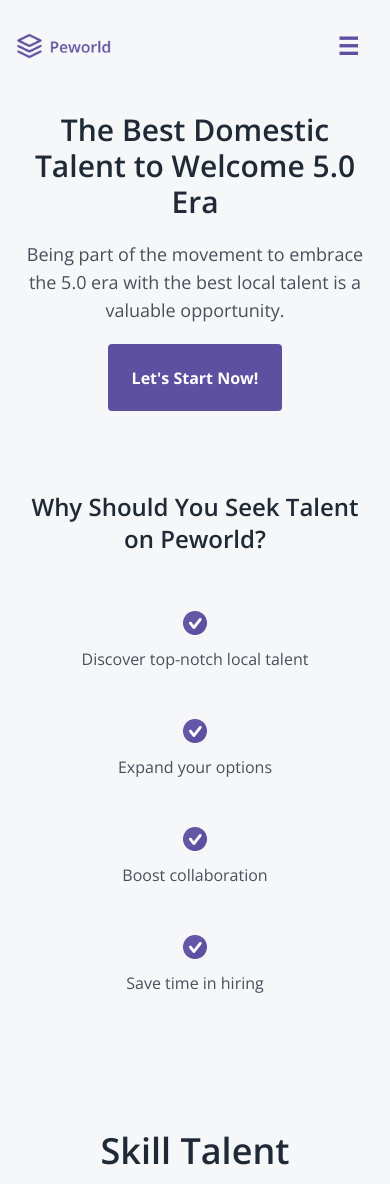
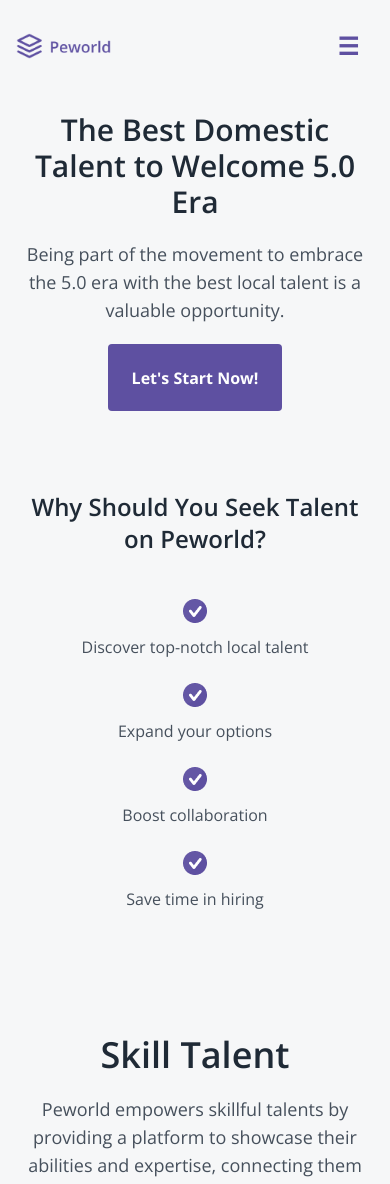
Before and after one commit to harbanery/peworld-hirejob-app, a React (Vite) app: page / in a window 390 px wide. Shown: the top 1184 px of the page. Built offline with nearby package versions, Linux system fonts and the light colour scheme.

Commit message:
finalizing landing page

```diff
--- a/src/pages/Landing/index.jsx
+++ b/src/pages/Landing/index.jsx
@@ -94,20 +94,19 @@ const Landing = () => {
                 Why Should You Seek Talent on Peworld?
               </h2>
               <div className="flex flex-wrap lg:block my-8 xl:my-10">
-                {/* tick */}
-                <div className="flex flex-col lg:flex-row items-center gap-3 lg:gap-[22px] w-full md:w-1/2 lg:w-auto my-6 xl:my-8 font-normal text-base text-hirejob-slate">
+                <div className="flex flex-col lg:flex-row items-center gap-3 lg:gap-[22px] w-full md:w-1/2 lg:w-auto my-3 sm:my-6 xl:my-8 font-normal text-base text-hirejob-slate">
                   <img src={tickLogo1} />
                   <span>Discover top-notch local talent</span>
                 </div>
-                <div className="flex flex-col lg:flex-row items-center gap-3 lg:gap-[22px] w-full md:w-1/2 lg:w-auto my-6 xl:my-8 font-normal text-base text-hirejob-slate">
+                <div className="flex flex-col lg:flex-row items-center gap-3 lg:gap-[22px] w-full md:w-1/2 lg:w-auto my-3 sm:my-6 xl:my-8 font-normal text-base text-hirejob-slate">
                   <img src={tickLogo1} />
                   <span>Expand your options</span>
                 </div>
-                <div className="flex flex-col lg:flex-row items-center gap-3 lg:gap-[22px] w-full md:w-1/2 lg:w-auto my-6 xl:my-8 font-normal text-base text-hirejob-slate">
+                <div className="flex flex-col lg:flex-row items-center gap-3 lg:gap-[22px] w-full md:w-1/2 lg:w-auto my-3 sm:my-6 xl:my-8 font-normal text-base text-hirejob-slate">
                   <img src={tickLogo1} />
                   <span>Boost collaboration</span>
                 </div>
-                <div className="flex flex-col lg:flex-row items-center gap-3 lg:gap-[22px] w-full md:w-1/2 lg:w-auto my-6 xl:my-8 font-normal text-base text-hirejob-slate">
+                <div className="flex flex-col lg:flex-row items-center gap-3 lg:gap-[22px] w-full md:w-1/2 lg:w-auto my-3 sm:my-6 xl:my-8 font-normal text-base text-hirejob-slate">
                   <img src={tickLogo1} />
                   <span>Save time in hiring</span>
                 </div>
```
